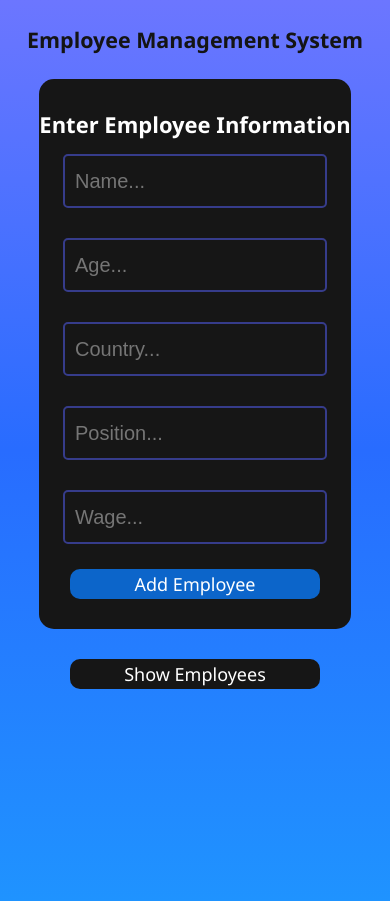
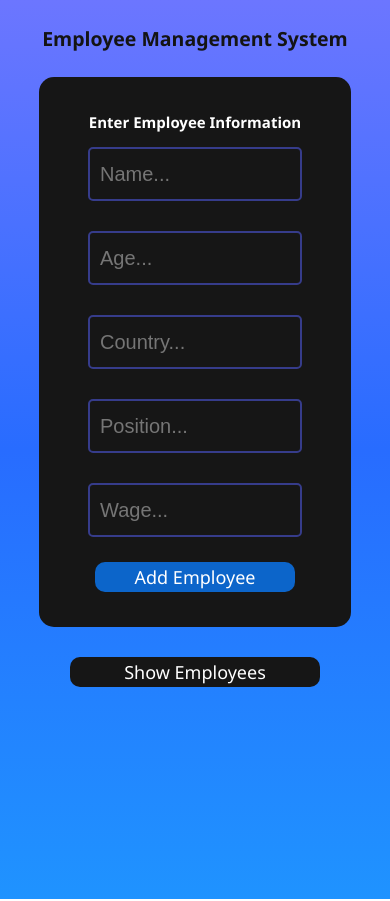
Before and after one commit to moldovanjason/employee-management-system-fontend, a React (Create React App) app: page / in a window 390 px wide. Built offline with nearby package versions, Linux system fonts and the light colour scheme.

Commit message:
added stlying

```diff
--- a/src/App.css
+++ b/src/App.css
@@ -349,7 +349,7 @@ h1 {
   font-size: 5.5vw;
 }
 input{
-  width: 280px;
+  width: 250px;
 }
 }
 
@@ -382,7 +382,49 @@ input{
     font-size: 5vw;
 }
 input{
-  width: 250px;
+  width: 220px;
+}
+label{
+  font-size: 15px;
+}
+}
+
+@media only screen and (max-width: 390px) {
+  .employees {
+    display: flex;
+    flex-direction: column;
+    width: 300px;
+  }
+  h4 {
+    height: 0px;
+    width: 0px;
+  }
+  .employee {
+    background-color: #161616;
+    display: flex;
+    flex-direction: column;
+    width: 300px;
+    align-items: center;
+    align-self: center;
+  }
+  h3 {
+    display: flex;
+    flex-direction: column;
+    width: 200px;
+  }
+  .employees h3 {
+    margin: 5px;
+    width: 200px;
+    font-size: 5vw;
+}
+h1{
+  font-size: 5vw;
+}
+.information input{
+  width: 200px;
+}
+button{
+  width: 200px;
 }
 
 }
```
